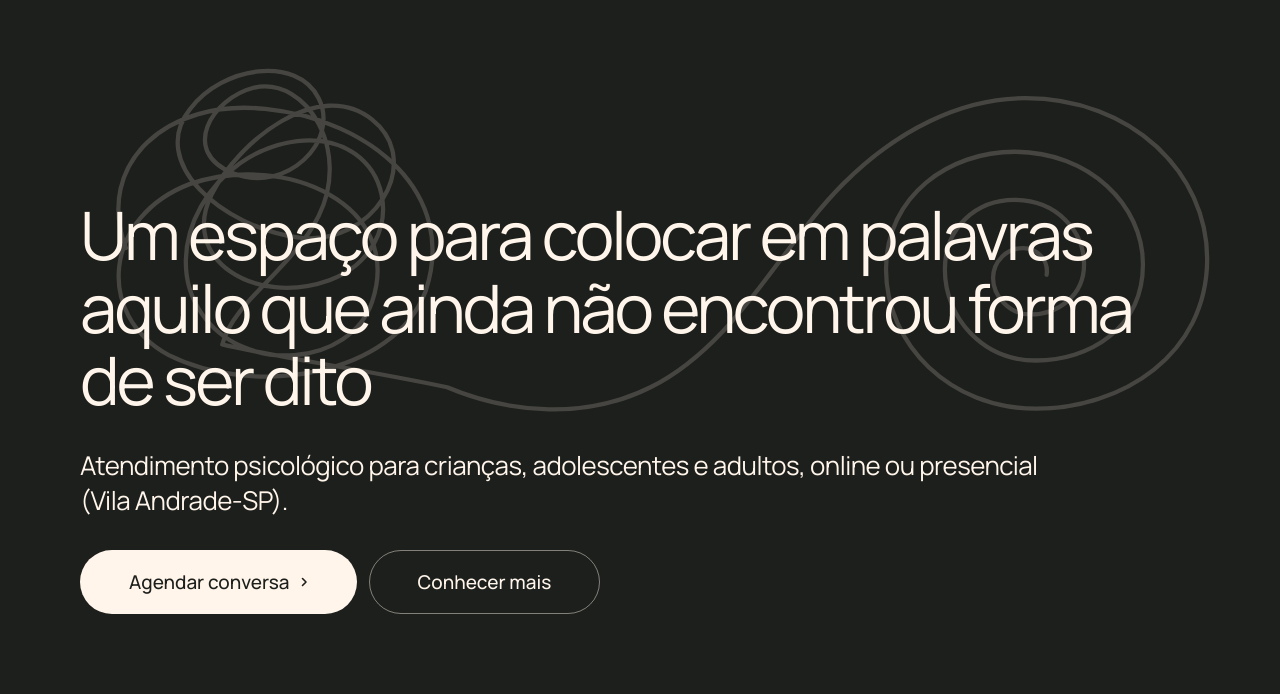
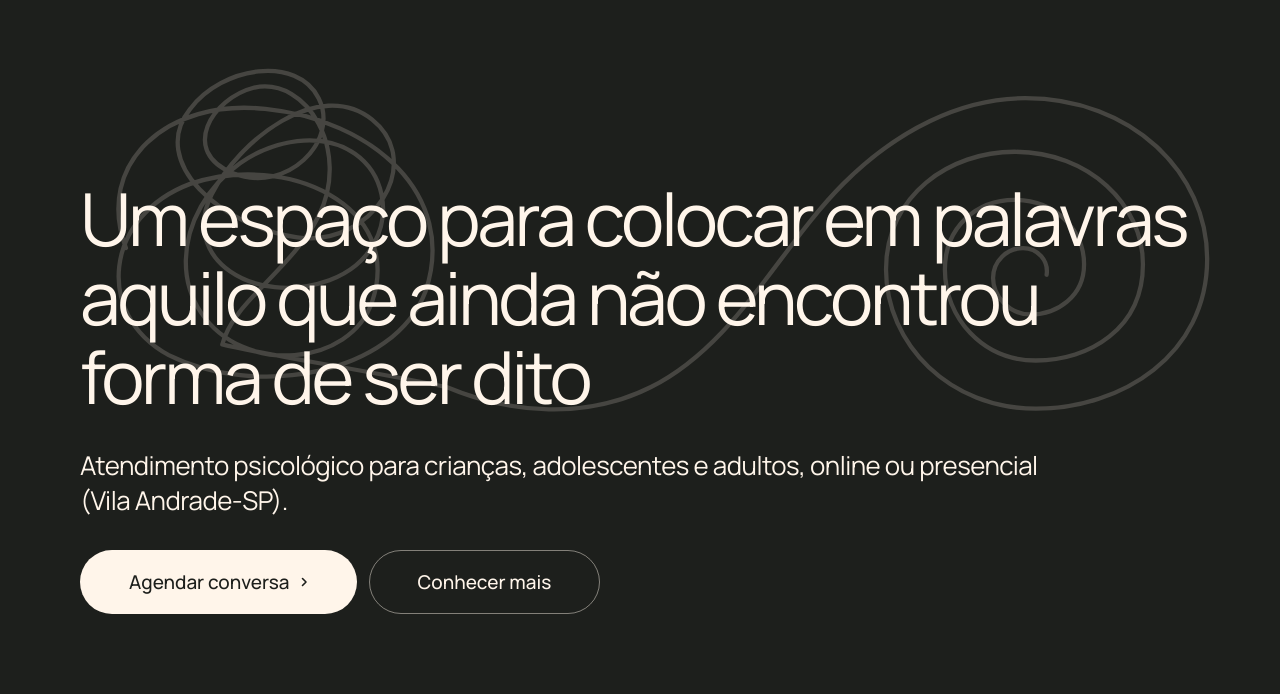
Before and after one commit to 777jade/psimariliamoraes, a plain HTML site: page index.html in a window 1280 px wide. Shown: the part 106-800 px from the top of the page. Drawn offline with Linux system fonts and the light colour scheme; a web font is replaced by a local one.

Commit message:
Topo: títulos sem hifenização e texto na largura toda a partir do tablet
Co-Authored-By: Claude Opus 5.5 <noreply@anthropic.com>

```diff
--- a/index.html
+++ b/index.html
@@ -103,7 +103,8 @@
   /* fotos */
   #sobre .frame { aspect-ratio: 4 / 5; }   /* retrato da Marília: vertical em todas as larguras */
   #pratica .frame { aspect-ratio: 1390 / 1050; }   /* o desenho inteiro, sem corte */
-  #abordagem h2 { hyphens: manual; -webkit-hyphens: manual; }   /* sem "psicanalí-tica" */
+  /* títulos nunca quebram palavra com hífen (o kit liga a hifenização automática) */
+  h1, h2, h3, h4 { hyphens: manual; -webkit-hyphens: manual; }
   /* o quadro fixo do photo-chapters tem margens próprias (menu + s-6 em cima, s-6 + barra embaixo):
      as vizinhas compensam para o espaço continuar 2 x --rhythm */
   #abordagem { --nav: var(--nav-compact); }   /* o quadro fixo desconta o header já encolhido */
@@ -115,6 +116,11 @@
     :root { --rhythm: 96px; }
 
     :root { --nav: 128px; --nav-compact: 80px; }
+    /* tablet e desktop: título e subtítulo ocupam a largura toda do conteúdo, com a mesma margem dos dois lados
+       (fill container); o tamanho da fonte acompanha a largura para nenhuma palavra precisar quebrar */
+    .hero--type h1, .hero--type .hero__lead { max-width: none; width: 100%; text-wrap: pretty; }
+    .hero--type h1 { font-size: clamp(44px, 5.4vw + 4px, 96px); }
+    .hero--type .hero__lead { font-size: clamp(20px, 1.4vw + 8px, 34px); }
     .nav--top.is-compact .nav__logo { transform: scale(.7); }
     .nav.nav--top.is-compact .nav__actions .btn { height: 44px; padding-inline: var(--s-5); }
     .nav--top .nav__logo { font-size: clamp(28px, 2vw + 14px, 44px); gap: 8px; }
@@ -134,9 +140,6 @@
     :root { --nav: 108px; }
     .nav--top .nav__logo { font-size: 32px; gap: 6px; }
     .nav--top .nav__role { font-size: 17px; }
-    .hero--type h1, .hero--type .hero__lead { max-width: none; width: 100%; text-wrap: pretty; }   /* pretty: sem palavra sozinha na última linha */
-    .hero--type h1 { font-size: clamp(64px, 4.6vw + 8px, 96px); }
-    .hero--type .hero__lead { font-size: clamp(24px, 1.4vw + 8px, 34px); }
   }
 
   /* desenhos à mão: um traço só, cor da tinta do fundo, pontas redondas */
```
